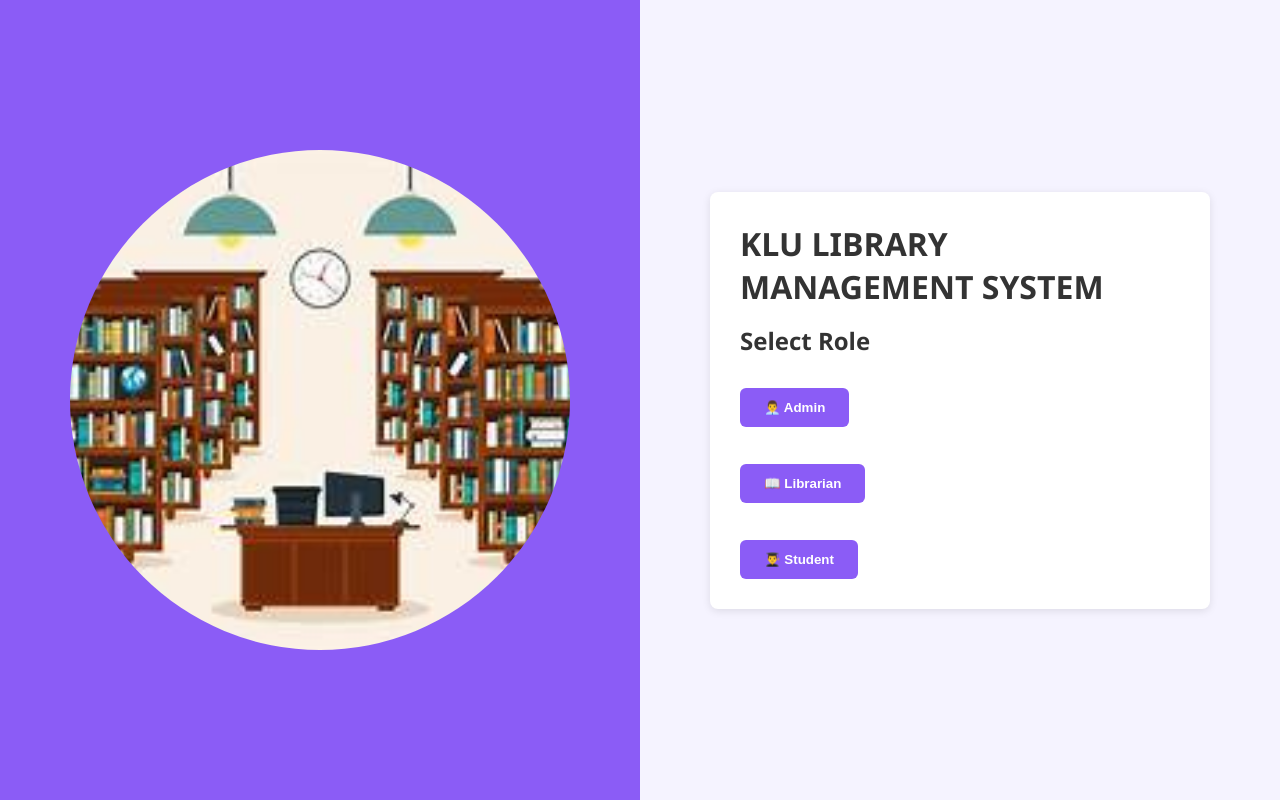
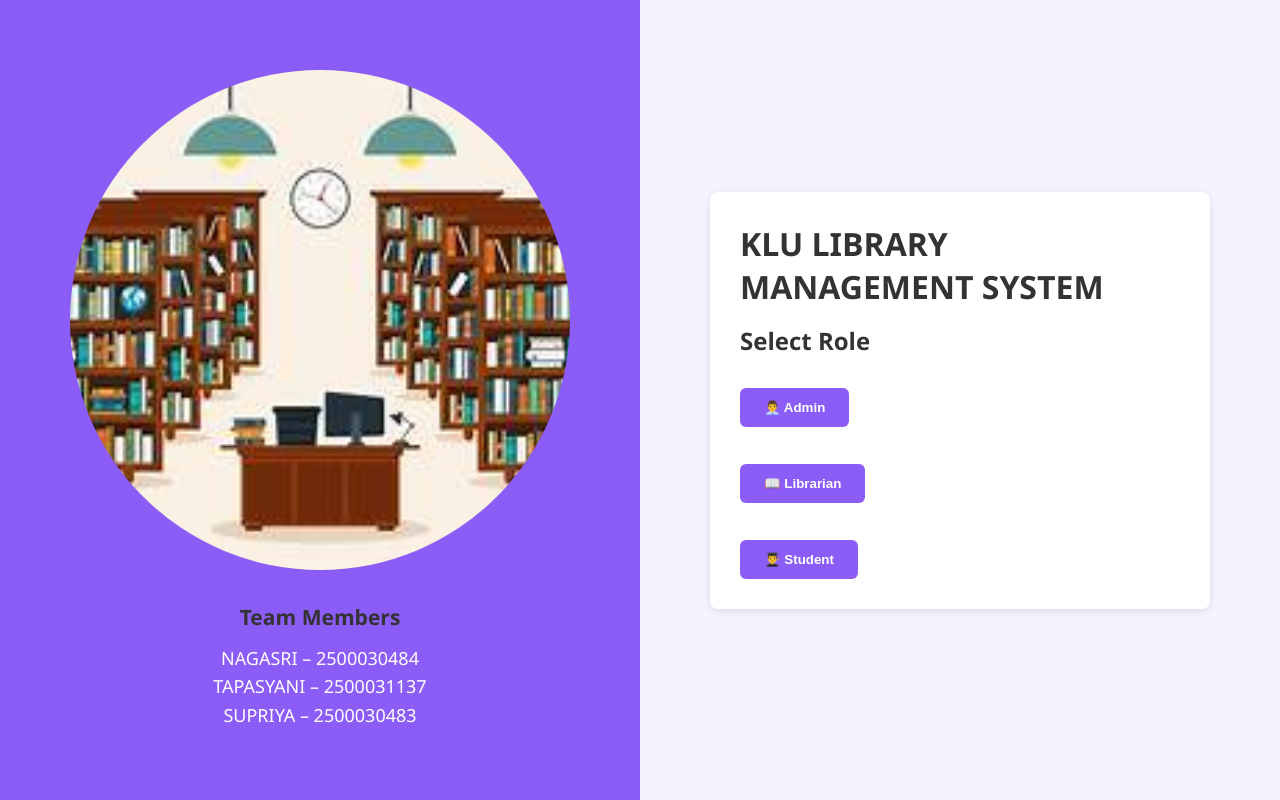
Before and after one commit to ChVSNagasri/DBEDBD, a React app: page / in a window 1280 px wide. Built offline with nearby package versions, Linux system fonts and the light colour scheme; the HTML template or start-up script is replaced by a standard one.

Commit message:
Last commit of this prj

```diff
--- a/src/pages/Login.jsx
+++ b/src/pages/Login.jsx
@@ -67,12 +67,14 @@ function Login() {
 
   return (
     <div style={{ display: 'flex', height: '100vh' }}>
-      {/* Left Side Image */}
+
+      {/* Left Side */}
       <div
         style={{
           flex: 1,
           background: '#8b5cf6',
           display: 'flex',
+          flexDirection: 'column',
           justifyContent: 'center',
           alignItems: 'center',
         }}
@@ -87,6 +89,24 @@ function Login() {
             objectFit: 'cover',
           }}
         />
+
+        {/* Team Members */}
+        <div
+          style={{
+            marginTop: '30px',
+            color: 'white',
+            textAlign: 'center',
+            fontSize: '18px',
+            lineHeight: '1.6',
+          }}
+        >
+          <h3 style={{ marginBottom: '10px' }}>Team Members</h3>
+          <p>
+            NAGASRI – 2500030484<br />
+            TAPASYANI – 2500031137<br />
+            SUPRIYA – 2500030483
+          </p>
+        </div>
       </div>
 
       {/* Right Side Login */}
@@ -110,15 +130,13 @@ function Login() {
                 👨‍💼 Admin
               </button>
 
-              <br />
-              <br />
+              <br /><br />
 
               <button onClick={() => setRole('LIBRARIAN')}>
                 📖 Librarian
               </button>
 
-              <br />
-              <br />
+              <br /><br />
 
               <button onClick={() => setRole('STUDENT')}>
                 👨‍🎓 Student
@@ -138,8 +156,7 @@ function Login() {
                   required
                 />
 
-                <br />
-                <br />
+                <br /><br />
 
                 <input
                   type="password"
@@ -150,8 +167,7 @@ function Login() {
                   required
                 />
 
-                <br />
-                <br />
+                <br /><br />
 
                 <button type="submit">
                   Login
```
